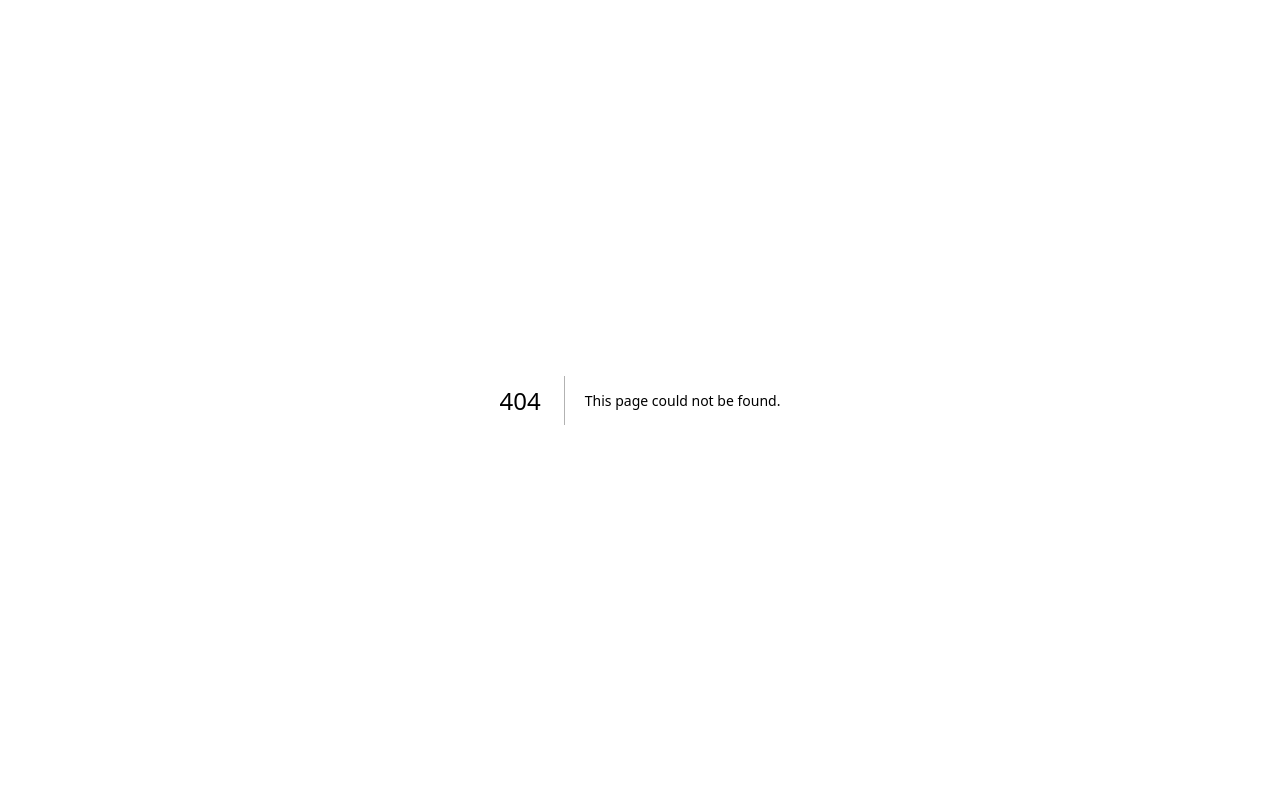
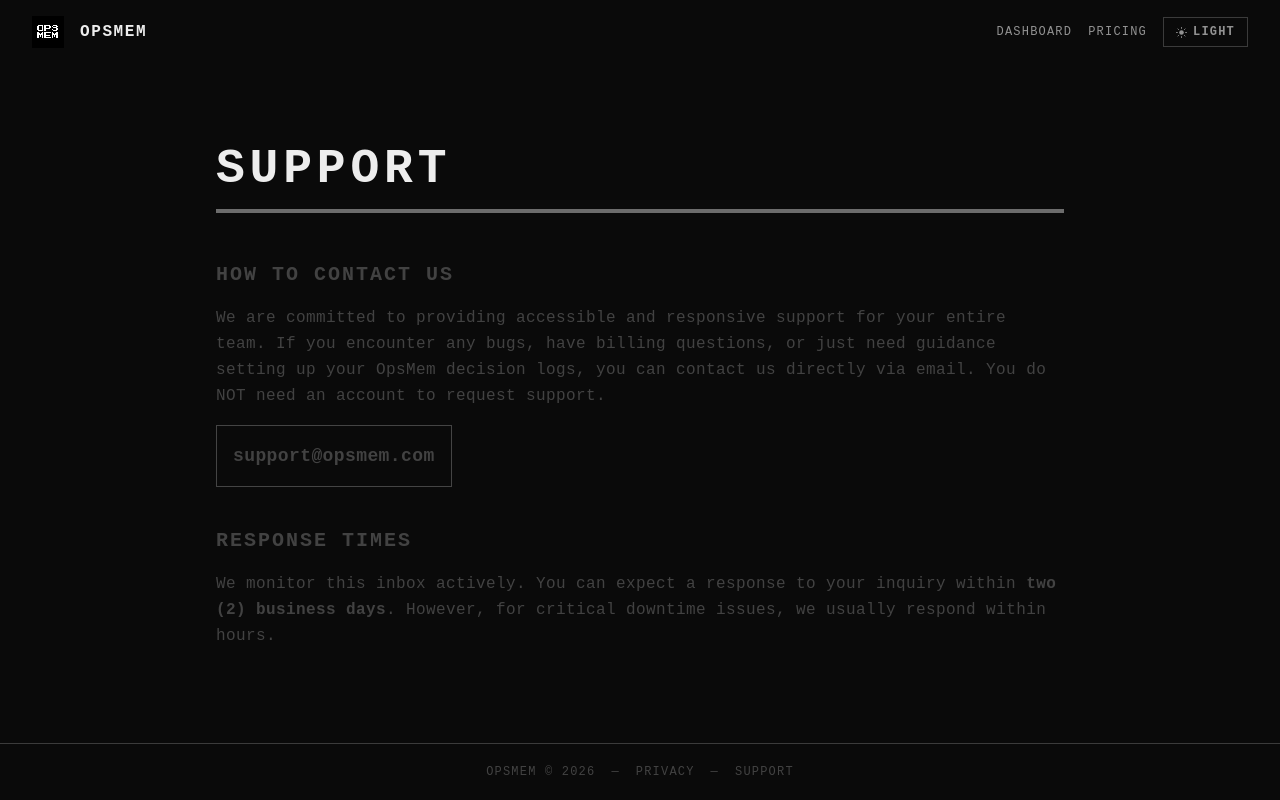
Before and after one commit to dovisvai/opsmem-mvp, a Next.js app: page /support in a window 1280 px wide. Before the commit this address had no page. Built offline with nearby package versions, Linux system fonts and the light colour scheme.

Commit message:
Privacy and support pages updates

```diff
--- a/src/app/page.tsx
+++ b/src/app/page.tsx
@@ -78,8 +78,12 @@ export default function Home() {
       </main>
 
       {/* Footer */}
-      <footer className="border-t th-divider px-8 py-5 text-center th-text-ghost text-xs tracking-widest uppercase">
-        OPSMEM © {new Date().getFullYear()} — BUILT ON NEXT.JS · SUPABASE · OPENAI — <Link href="/privacy" className="hover:text-foreground hover:underline transition-all">PRIVACY POLICY</Link>
+      <footer className="border-t th-divider px-8 py-5 text-center th-text-ghost text-xs tracking-widest uppercase flex flex-col md:flex-row gap-4 justify-center items-center">
+        <span>OPSMEM © {new Date().getFullYear()}</span>
+        <span className="hidden md:inline">—</span>
+        <Link href="/privacy" className="hover:text-foreground hover:underline transition-all">PRIVACY</Link>
+        <span className="hidden md:inline">—</span>
+        <Link href="/support" className="hover:text-foreground hover:underline transition-all">SUPPORT</Link>
       </footer>
     </div>
   );
--- a/src/app/privacy/page.tsx
+++ b/src/app/privacy/page.tsx
@@ -39,6 +39,7 @@ export default function PrivacyPage() {
               <li><strong>Decision Vectors:</strong> Text submissions processed into mathematical vectors to enable seamless semantic searches.</li>
               <li><strong>Billing:</strong> Secure metadata handled directly by our payment processor.</li>
             </ul>
+            <p className="mt-4"><strong>Transient Data Notice:</strong> OpsMem may receive transient metadata from Slack (such as temporary slash command payloads, unmapped system events, or interactive webhook metadata) when the app is used. If this data is not specifically required to execute a decision log or system function as outlined above, it is never used, permanently ignored, and never stored.</p>
           </section>
 
           <section>
@@ -74,8 +75,12 @@ export default function PrivacyPage() {
       </main>
 
       {/* Footer */}
-      <footer className="border-t th-divider px-8 py-5 text-center th-text-ghost text-xs tracking-widest uppercase">
-        OPSMEM © {new Date().getFullYear()} — <Link href="/privacy" className="hover:text-foreground hover:underline transition-all">PRIVACY POLICY</Link>
+      <footer className="border-t th-divider px-8 py-5 text-center th-text-ghost text-xs tracking-widest uppercase flex flex-col md:flex-row gap-4 justify-center items-center">
+        <span>OPSMEM © {new Date().getFullYear()}</span>
+        <span className="hidden md:inline">—</span>
+        <Link href="/privacy" className="hover:text-foreground hover:underline transition-all">PRIVACY</Link>
+        <span className="hidden md:inline">—</span>
+        <Link href="/support" className="hover:text-foreground hover:underline transition-all">SUPPORT</Link>
       </footer>
     </div>
   );
--- /dev/null
+++ b/src/app/support/page.tsx
@@ -0,0 +1,52 @@
+import Link from 'next/link';
+import { HomeNav } from '@/components/home-nav';
+
+export const metadata = {
+  title: 'Support — OpsMem',
+  description: 'OpsMem Support page providing accessible avenues to file bugs or seek guidance.',
+};
+
+export default function SupportPage() {
+  return (
+    <div className="min-h-screen flex flex-col" style={{ background: 'var(--background)', color: 'var(--foreground)', fontFamily: '"Courier New", Courier, monospace' }}>
+
+      {/* Nav */}
+      <HomeNav />
+
+      {/* Main Content */}
+      <main className="flex-1 max-w-4xl mx-auto w-full px-6 py-20 text-left">
+        <h1 className="text-4xl md:text-5xl font-black tracking-widest uppercase mb-12 border-b-4 th-border-strong pb-4">
+          SUPPORT
+        </h1>
+
+        <div className="space-y-10 leading-relaxed text-sm md:text-base th-text-ghost tracking-wide">
+          <section>
+            <h2 className="text-xl font-black text-foreground uppercase mb-4 tracking-widest">How to Contact Us</h2>
+            <p className="mb-4">
+              We are committed to providing accessible and responsive support for your entire team. If you encounter any bugs, have billing questions, or just need guidance setting up your OpsMem decision logs, you can contact us directly via email. You do NOT need an account to request support.
+            </p>
+            <p className="font-black text-foreground text-lg border border-foreground/20 p-4 inline-block">
+              support@opsmem.com
+            </p>
+          </section>
+
+          <section>
+            <h2 className="text-xl font-black text-foreground uppercase mb-4 tracking-widest">Response Times</h2>
+            <p>
+              We monitor this inbox actively. You can expect a response to your inquiry within <strong>two (2) business days</strong>. However, for critical downtime issues, we usually respond within hours.
+            </p>
+          </section>
+        </div>
+      </main>
+
+      {/* Footer */}
+      <footer className="border-t th-divider px-8 py-5 text-center th-text-ghost text-xs tracking-widest uppercase flex gap-4 justify-center">
+        <span>OPSMEM © {new Date().getFullYear()}</span>
+        <span>—</span>
+        <Link href="/privacy" className="hover:text-foreground hover:underline transition-all">PRIVACY</Link>
+        <span>—</span>
+        <Link href="/support" className="hover:text-foreground hover:underline transition-all">SUPPORT</Link>
+      </footer>
+    </div>
+  );
+}
```
